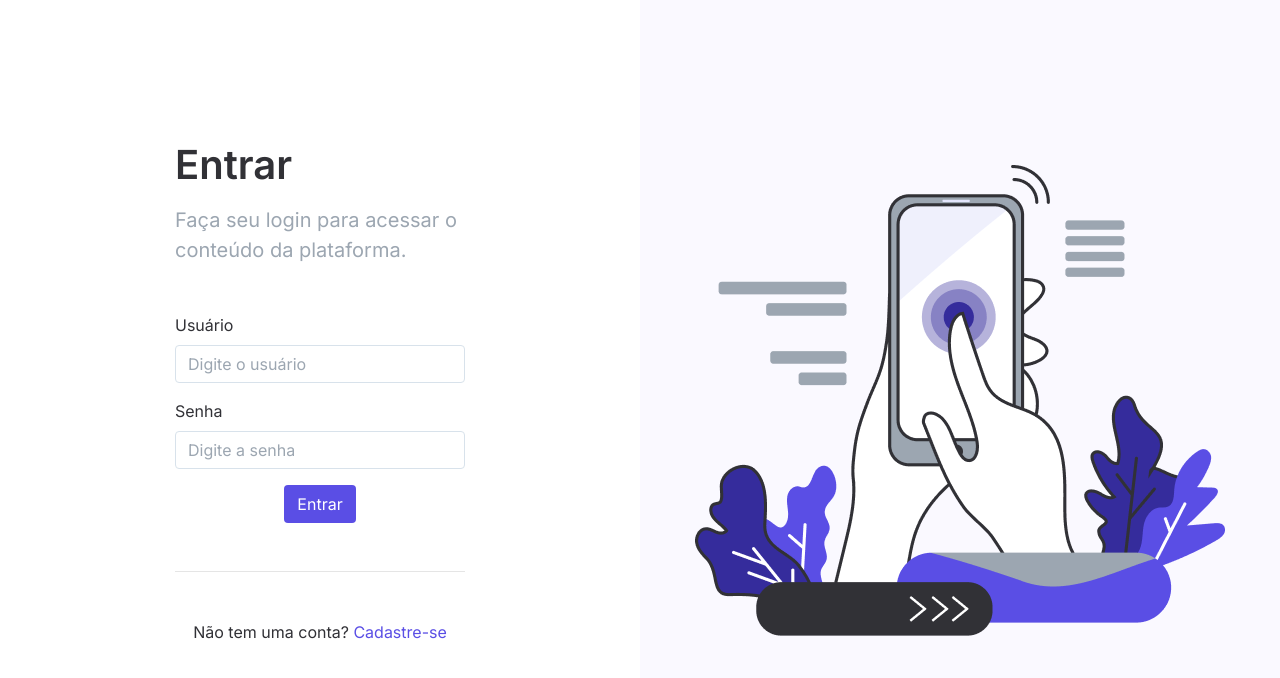
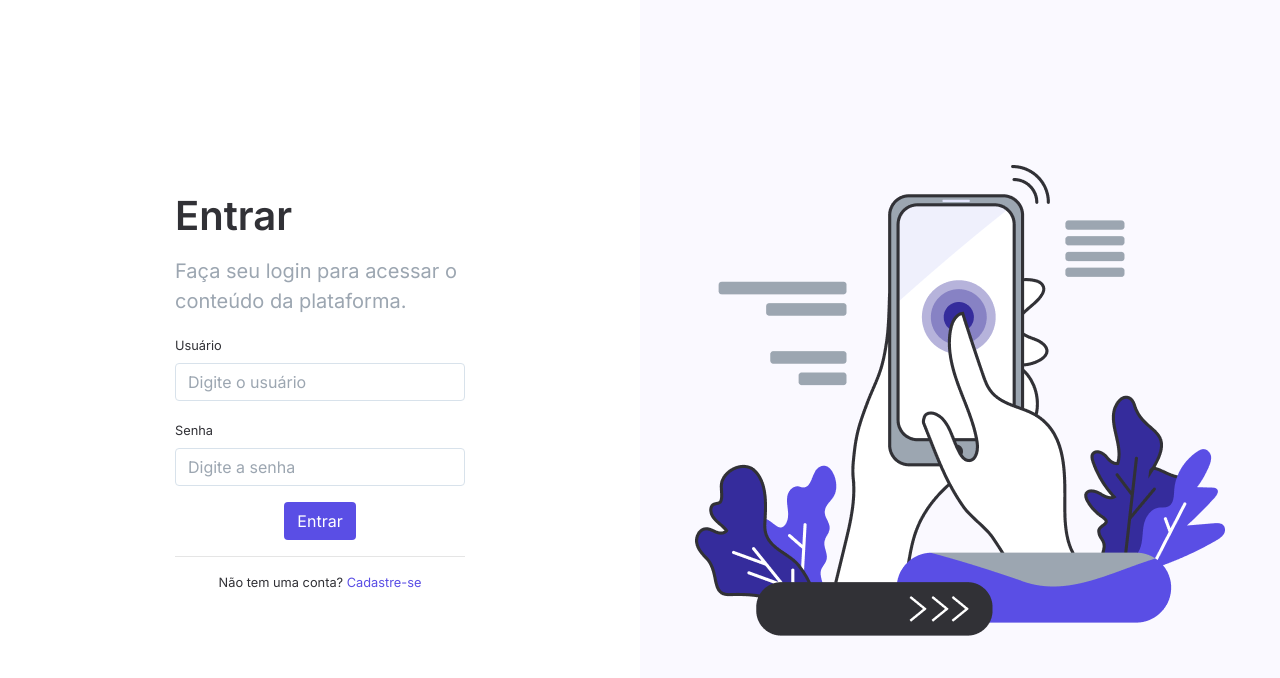
Before and after one commit to janagt/genBlogPessoalAngular, an Angular app: page /#/entrar in a window 1280 px wide. Shown: the top 678 px of the page. Built offline with nearby package versions, Linux system fonts and the light colour scheme.

Commit message:
Mudanças formulário

```diff
--- a/src/app/cadastrar/cadastrar.component.html
+++ b/src/app/cadastrar/cadastrar.component.html
@@ -5,15 +5,15 @@
             <img src="../../assets/img/cadastro.png" alt="">
         </div>
 
-        <div class="col-md-6 my-5">
+        <div class="col-md-6">
 
             <div class="row d-flex justify-content-center">
-                <div class="col-md-6">
+                <div class="col-md-8">
 
-                    <h1 class="text-left mb-3">Cadastro</h1>
-                    <p class="subtitle">Faça seu login para acessar o conteúdo da plataforma.</p>
+                    <h1 class="text-left">Crie sua conta</h1>
+                    <!-- <p class="subtitle">Faça seu login para acessar o conteúdo da plataforma.</p> -->
 
-                    <div class="form-group mt-5">
+                    <div class="form-group mt-3">
                         <label class="small" for="nome">Nome:</label>
                         <input class="form-control" type="text" [(ngModel)]="usuario.nome" name="nome" id="nome"
                         placeholder="Digite seu nome">
@@ -26,22 +26,29 @@
                     </div>
 
                     <div class="form-group">
-                        <label class="small" for="foto">Link da foto:</label>
+                        <label class="small" for="foto">Link da foto do perfil:</label>
                         <input class="form-control" type="text" [(ngModel)]="usuario.foto" name="foto" id="foto"
                             placeholder="http://imgur.com/suafoto.png">
                     </div>
 
+                    <div class="row">
+                        <div class="col-md-6">
                             <div class="form-group">
                                 <label class="small" for="senha">Senha:</label>
                                 <input class="form-control" type="password" name="senha" id="senha" (input)="confirmSenha($event)"
-                            placeholder="Digite sua senha">
+                                    placeholder="Sua senha">
                             </div>
+                        </div>
+                        <div class="col-md-6">
+
 
                             <div class="form-group">
                                 <label class="small" for="confirmarSenha">Confirmar senha:</label>
                                 <input class="form-control" type="password" [(ngModel)]="usuario.senha" name="confirmSenha
                                 " id="senha"
-                            placeholder="Digite sua senha novamente">
+                                    placeholder="Digite novamente">
+                            </div>
+                        </div>
                     </div>
 
                     <div class="form-group">
@@ -59,9 +66,9 @@
                         <button type="submit" class="btn btn-roxo2 ml-2" (click)="cadastrar()">Cadastrar</button>
                     </div>
 
-                    <hr class="my-5">
+                    <hr class="my-3">
 
-                    <p class="text-center">Ja possui uma conta? Faça o <a href="/entrar">login</a></p>
+                    <p class="text-center small">Ja possui uma conta? Faça o <a href="/entrar">login</a></p>
 
                 </div>
             </div>
--- a/src/app/entrar/entrar.component.html
+++ b/src/app/entrar/entrar.component.html
@@ -8,13 +8,13 @@
                     <h1 class="text-left mb-3">Entrar</h1>
                     <p class="subtitle">Faça seu login para acessar o conteúdo da plataforma.</p>
 
-                    <div class="form-group mt-5">
-                        <label for="usuario">Usuário</label>
+                    <div class="form-group mt-3">
+                        <label class="small" for="usuario">Usuário</label>
                         <input class="form-control" type="text" [(ngModel)]="usuarioLogin.usuario" name="usuario" id="usuario" placeholder="Digite o usuário">
                     </div>
 
                     <div class="form-group">
-                        <label for="senha">Senha</label>
+                        <label class="small" for="senha">Senha</label>
                         <input class="form-control" type="password" [(ngModel)]="usuarioLogin.senha" name="senha" id="senha" placeholder="Digite a senha">
                     </div>
 
@@ -22,9 +22,9 @@
                         <button type="submit" class="btn btn-roxo2" (click)="entrar()">Entrar</button>
                     </div>
 
-                    <hr class="my-5">
+                    <hr class="my-3">
 
-                    <p class="text-center">Não tem uma conta? <a routerLink="/cadastrar">Cadastre-se</a></p>
+                    <p class="text-center small">Não tem uma conta? <a routerLink="/cadastrar">Cadastre-se</a></p>
 
                 </div>
 
```
Lines whose indentation alone changed are shown as unchanged.
